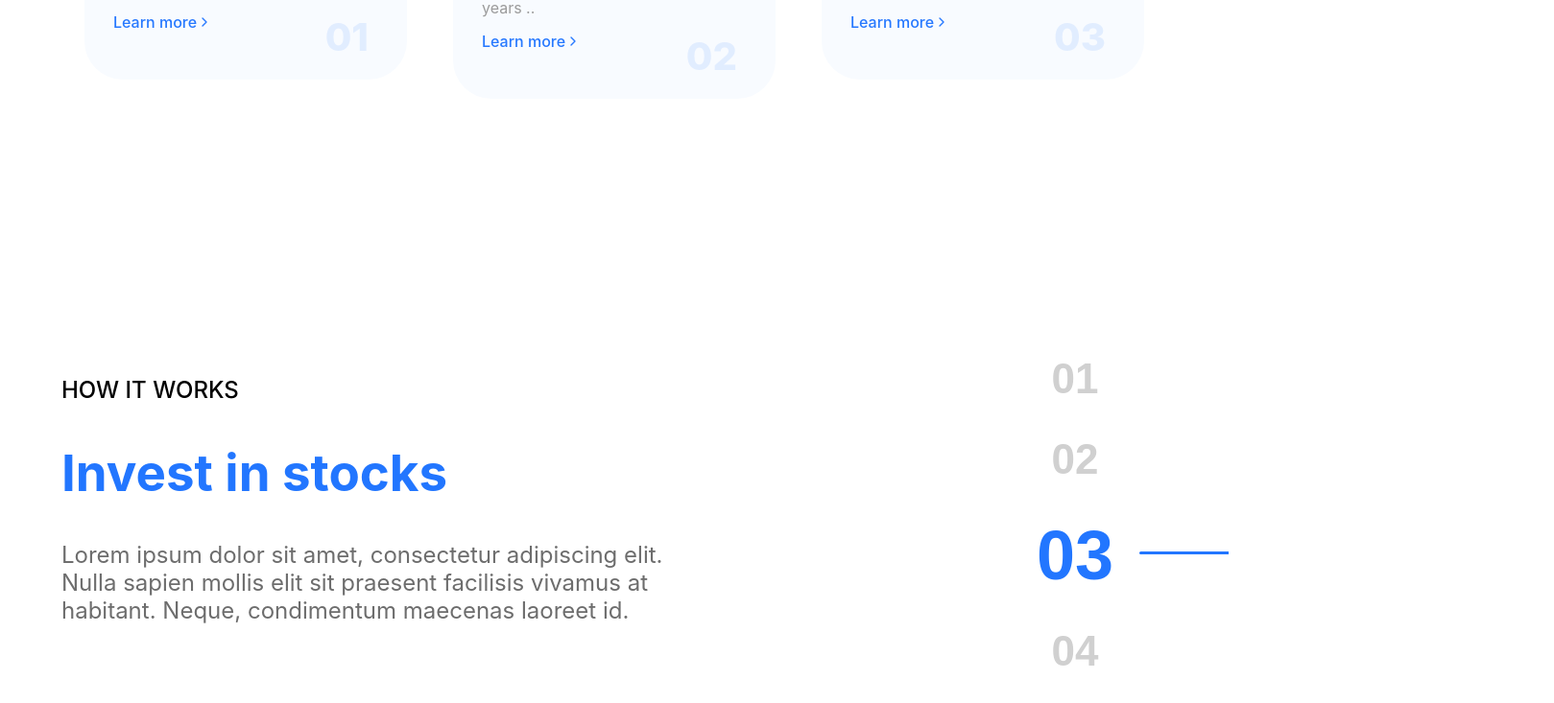
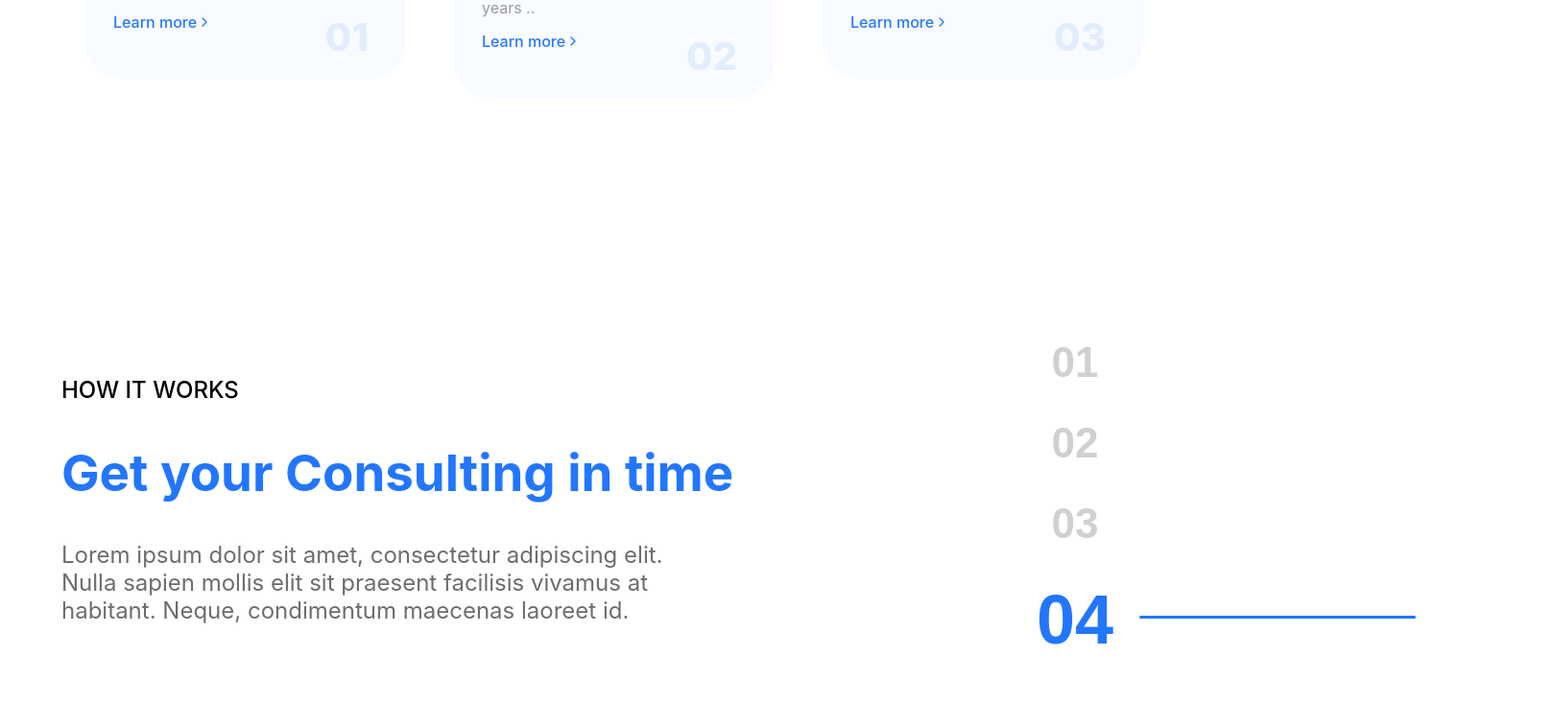
Before and after one commit to mhmdmaani/taskUAE, a React (Create React App) app: page / in a window 1280 px wide. Shown: the part 541-1274 px from the top of the page at 96% size, 1619 px wide, since content can reach past the window. Built offline with nearby package versions, Linux system fonts and the light colour scheme.

Commit message:
add empty

```diff
--- a/src/sections/howWroks/HowWorks.js
+++ b/src/sections/howWroks/HowWorks.js
@@ -39,12 +39,20 @@ const items = [
       'Lorem ipsum dolor sit amet, consectetur adipiscing elit. Nulla sapien mollis elit sit praesent facilisis vivamus at habitant. Neque, condimentum maecenas laoreet id.',
     number: '04',
   },
+
+  {
+    id: 5,
+    caption: '',
+    title: '',
+    description:
+      '',
+    number: '',
+  },
 ];
 
 const StyledContainer = styled.div`
   width: 100%;
-  height: calc(${(props) => (props.itemsLength-1) * 100}vh - 500px);
-  overflow: hidden;
+  height: calc(${(props) => (props.itemsLength-1) * 100}vh - 900px);
 `;
 
 const StyledFixedContainer = styled.div`
@@ -52,7 +60,7 @@ const StyledFixedContainer = styled.div`
   top: 0;
   left: 0;
   width: 100%;
-  height: 100vh;
+  height: calc(100vh);
   display: flex;
   align-items: center;
   justify-content: center;
@@ -115,7 +123,7 @@ function HowWorks() {
               />
             </Grid>
             <Grid item lg={2} md={2} sm={12}>
-             <Numbers items={items} currentIndex={currentIndex} onScroll={onScrollToSection} />
+             <Numbers items={items} currentIndex={currentIndex} onScroll={onScrollToSection} isLast={currentIndex>=items.length-1} />
             </Grid>
           </Grid>
         </Container>
--- a/src/sections/howWroks/Numbers.js
+++ b/src/sections/howWroks/Numbers.js
@@ -56,7 +56,7 @@ const StyledIndicator = styled.div`
     display:none;
   }
 `;
-function Numbers({ items, currentIndex, onScroll }) {
+function Numbers({ items, currentIndex, onScroll, isLast }) {
   return (
     <StyledContainer>
       {items.map((c, index) => (
@@ -67,7 +67,7 @@ function Numbers({ items, currentIndex, onScroll }) {
           >
             {c.number}
           </StyledNumber>
-          <StyledIndicator current={index === currentIndex} />
+          {!isLast && <StyledIndicator current={index === currentIndex} />}
         </StyledContainer>
       ))}
     </StyledContainer>
--- a/src/sections/ourProcessSection/OurProcess.js
+++ b/src/sections/ourProcessSection/OurProcess.js
@@ -4,7 +4,7 @@ import React, { useRef } from 'react'
 import OurProcessSammury from './LeftSection/OurProcessSammury';
 import Slider from './Slider/Slider';
 import TimelineItem from './timeline/TimelineItem';
-
+import styled from 'styled-components';
 
 const items = [
   {
@@ -48,10 +48,19 @@ const items = [
     number: '5',
   },
 ];
+
+
+
+const MainContainer = styled.div`
+  width: 100%;
+  margin-top: - 150vh;
+`;
+
 function OurProcess() {
 
     const ref=useRef(null);
   return (
+    <MainContainer>
     <Container >
       <Grid container>
         <Grid item xs={12} sm={12} md={6} lg={6}>
@@ -74,6 +83,7 @@ function OurProcess() {
         </Grid>
       </Grid>
     </Container>
+    </MainContainer>
   );
 }
 
```
